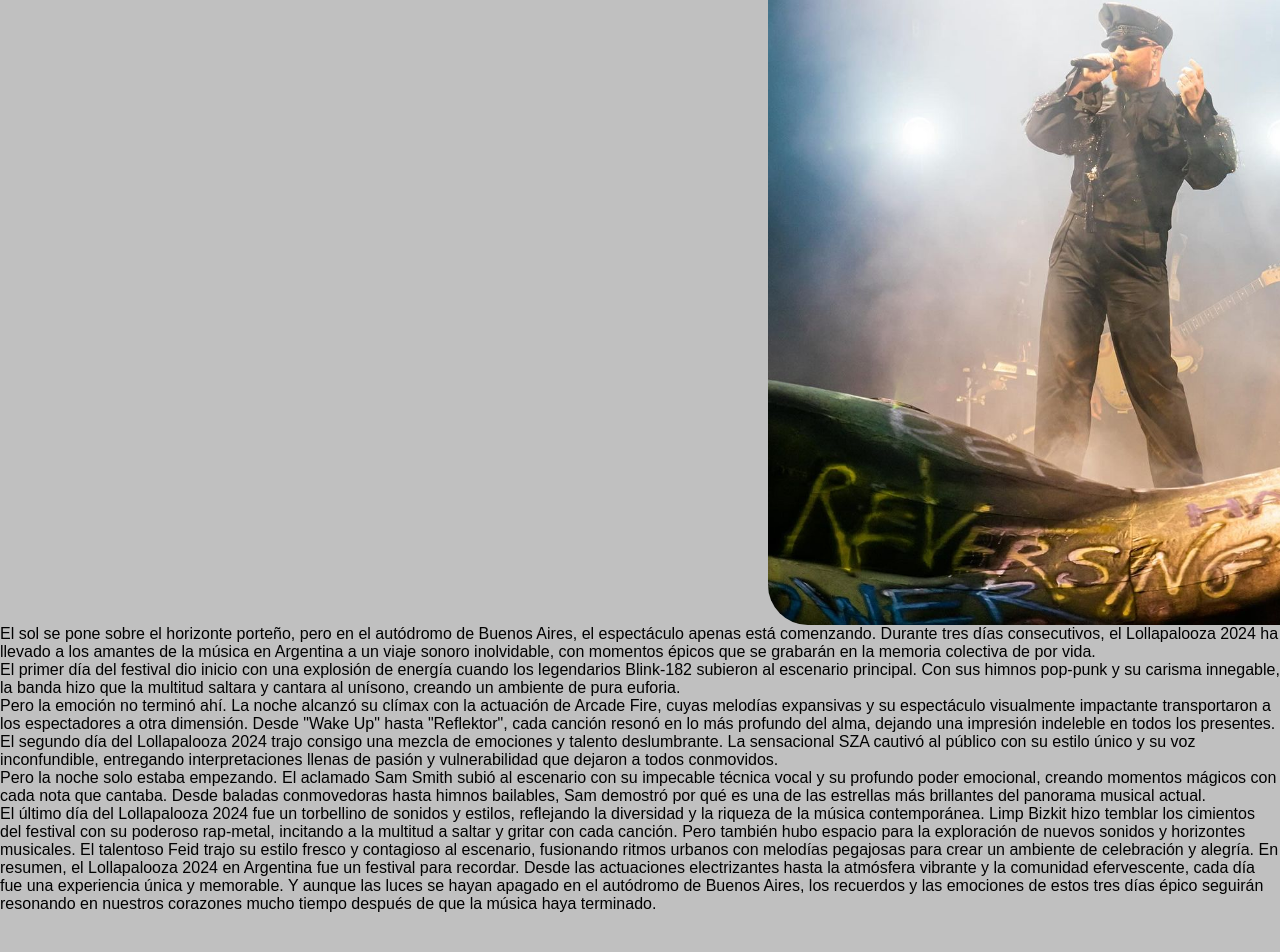
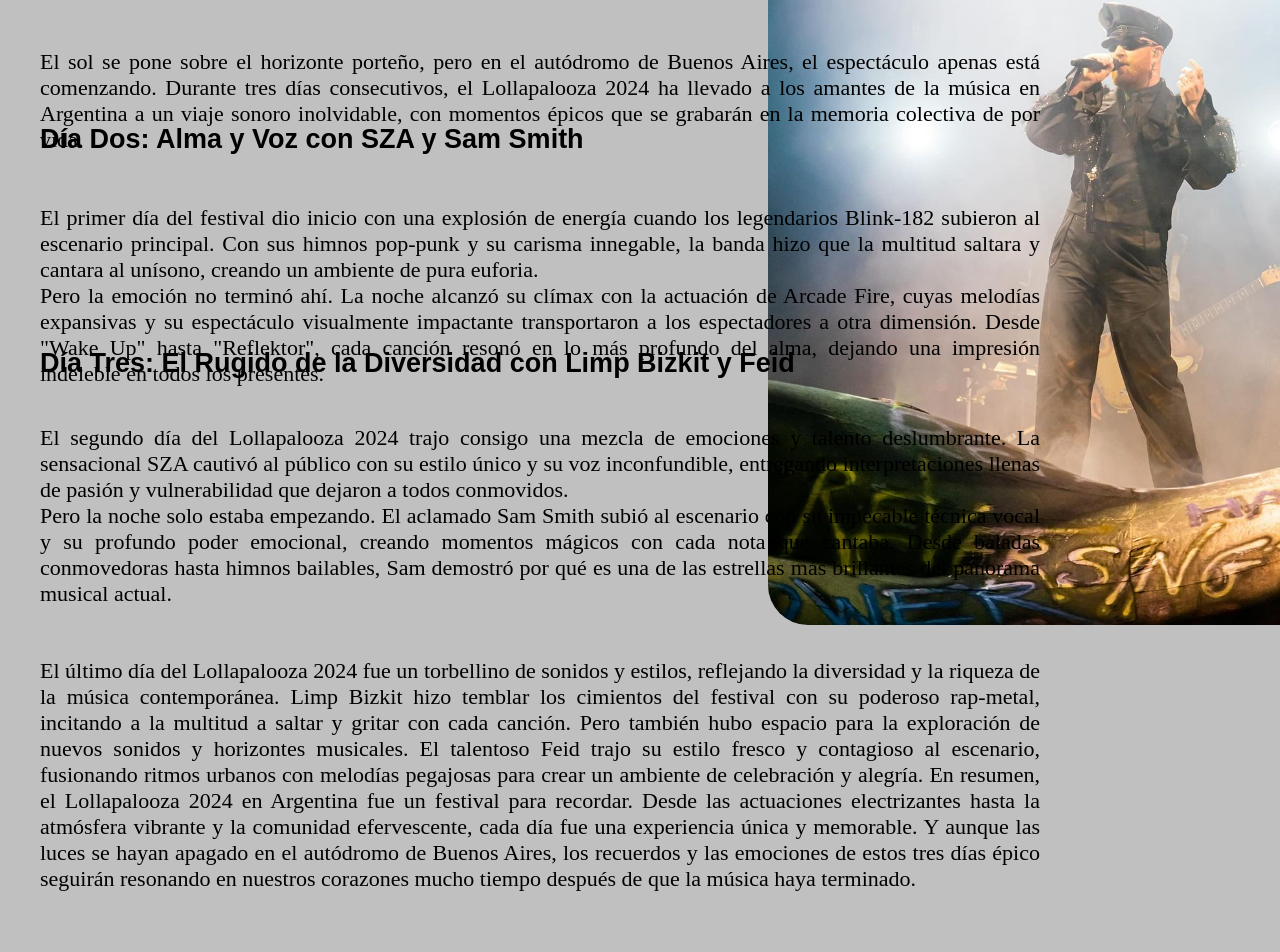
Before and after one commit to gastongithubb/vinyl-blog, a website: page html/novedades-lolla.html in a window 1280 px wide. Shown: the part 1260-2212 px from the top of the page. Drawn offline with nearby package versions, Linux system fonts and the light colour scheme.

Commit message:
se carga css y html de explore y lolla

```diff
--- a/html/novedades-lolla.html
+++ b/html/novedades-lolla.html
@@ -94,9 +94,8 @@
                 <h3>Día Uno: Energía Explosiva con Blink-182 y Arcade Fire</h3>
                 <p>El primer día del festival dio inicio con una explosión de energía cuando los legendarios
                     Blink-182 subieron al escenario principal. Con sus himnos pop-punk y su carisma innegable,
-                    la banda hizo que la multitud saltara y cantara al unísono, creando un ambiente de pura euforia.
-                </p>
-                <p>Pero la emoción no terminó ahí. La noche alcanzó su clímax con la actuación de Arcade Fire,
+                    la banda hizo que la multitud saltara y cantara al unísono, creando un ambiente de pura euforia.<br>
+                    Pero la emoción no terminó ahí. La noche alcanzó su clímax con la actuación de Arcade Fire,
                     cuyas melodías expansivas y su espectáculo visualmente impactante transportaron a los espectadores
                     a otra dimensión. Desde "Wake Up" hasta "Reflektor", cada canción resonó en lo más profundo del
                     alma,
@@ -110,9 +109,8 @@
                     sensacional
                     SZA cautivó al público con su estilo único y su voz inconfundible, entregando interpretaciones
                     llenas de pasión y
-                    vulnerabilidad que dejaron a todos conmovidos.
-                </p>
-                <p>Pero la noche solo estaba empezando. El aclamado Sam Smith subió al escenario con su impecable
+                    vulnerabilidad que dejaron a todos conmovidos.<br>
+                    Pero la noche solo estaba empezando. El aclamado Sam Smith subió al escenario con su impecable
                     técnica vocal y su
                     profundo poder emocional, creando momentos mágicos con cada nota que cantaba. Desde baladas
                     conmovedoras hasta himnos bailables,
--- a/scss/style.scss
+++ b/scss/style.scss
@@ -199,13 +199,13 @@
     width: 99vw;
     height: 100vh;
     border-radius: 0 0 30px 30px;
-    margin-top: -25%;
+    margin-top: -23%;
     z-index: 1;
 }
 
 .explore h2 {
     font-size: 200px;
-    top: 30%;
+    top: 33%;
     background: rgb(255,158,0);
     background: linear-gradient(90deg, rgba(255,158,0,1) 14%, rgba(123,0,255,1) 100%);
     -webkit-background-clip: text;
@@ -233,7 +233,7 @@
 
 .nov-text1 {
     color: #000;
-    top: 96%;
+    top: 98%;
     z-index: 3;
 }
 
@@ -362,6 +362,97 @@
     top: 124%;
     margin-left: 40px;
 }
+
+.tres-dias p {
+    display: flex;
+    flex-direction: row;
+    color: #000;
+    margin-top: -45%;
+    margin-left: 40px;
+    margin-bottom: 10%;
+    font-family: poppins;
+    text-align: justify;
+    font-size: 22px;
+    width: 1000px;
+    z-index: 3;
+}
+
+.dia-uno h3 {
+    font-size: 27px;
+    color: #000;
+    top: 145%;
+    margin-left: 40px;
+}
+
+.dia-uno p {
+    color: #000;
+    margin-top: -6%;
+    margin-left: 40px;
+    margin-bottom: 10%;
+    font-family: poppins;
+    text-align: justify;
+    font-size: 22px;
+    width: 1000px;
+    z-index: 3;
+}
+
+.dia-dos h3 {
+    font-size: 27px;
+    color: #000;
+    top: 173%;
+    margin-left: 40px;
+}
+
+.dia-dos p {
+    color: #000;
+    margin-top: -7%;
+    margin-left: 40px;
+    margin-bottom: 10%;
+    font-family: poppins;
+    text-align: justify;
+    font-size: 22px;
+    width: 1000px;
+    z-index: 3;
+}
+
+.dia-tres h3 {
+    font-size: 27px;
+    color: #000;
+    top: 201%;
+    margin-left: 40px;
+}
+
+.dia-tres p {
+    color: #000;
+    margin-top: -6%;
+    margin-left: 40px;
+    margin-bottom: 10%;
+    font-family: poppins;
+    text-align: justify;
+    font-size: 22px;
+    width: 1000px;
+    z-index: 3;
+}
+
+.portada-sam h2 {
+    position: absolute;
+    font-size: 10rem;
+    top: 70%;
+    left: 2%;
+    color:#FFFFFF;
+    z-index: 3;
+}
+
+
+.portada-sam img {
+    width: 99vw;
+    height: 100%;
+    border-radius: 0 0 30px 30px;
+    margin-top: -50%;
+    z-index: 1;
+}
+
+
 
 .footer-footer-more {
     display: flex;
```
Also changed, not shown: html/novedades-sam.html (+7 -10 lines), css/style.css, img/hozier.jpeg, img/sam-stage.jpg, 1 other file.
